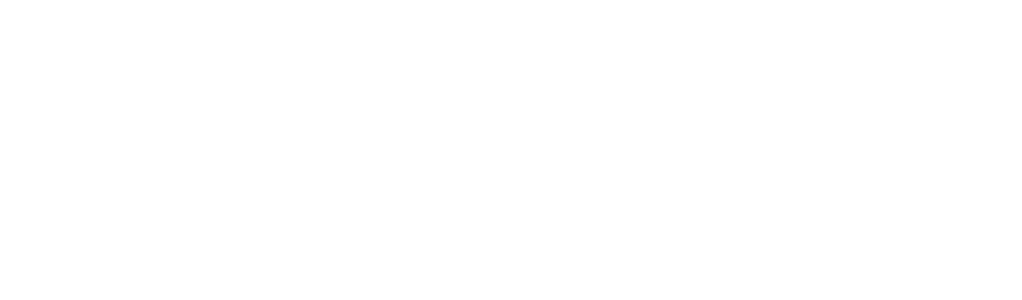
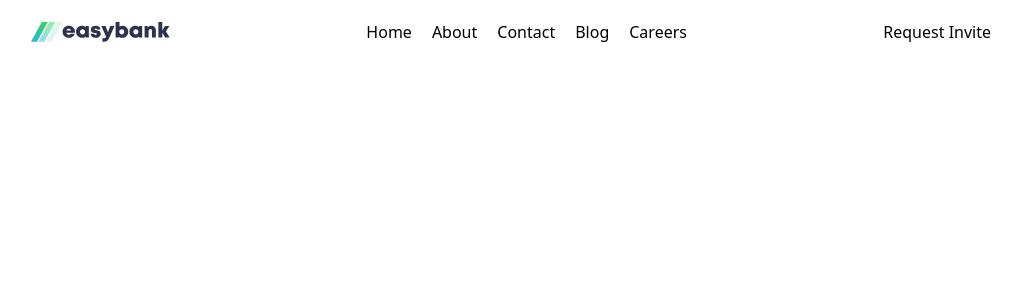
Before and after one commit to Georginio-prod/Easybank-landing-page, a Vue app: page / in a window 1280 px wide. Shown: the top 300 px of the page, without its empty margins (129-1151 px from the left). Built offline with nearby package versions, Linux system fonts and the light colour scheme.

Commit message:
style: add navbar for component

```diff
--- a/package.json
+++ b/package.json
@@ -4,7 +4,7 @@
   "version": "0.0.0",
   "type": "module",
   "scripts": {
-    "dev": "vite",
+    "dev": "vite --host",
     "build": "vite build",
     "preview": "vite preview"
   },
--- a/src/App.vue
+++ b/src/App.vue
@@ -1,10 +1,10 @@
-<script>
-
+<script setup>
+import navbar from './components/navbar.vue'
 </script>
 
 
 <template>
-  <div>
 
-  </div>
+    <navbar/>
+
 </template>
--- a/src/components/navbar.vue
+++ b/src/components/navbar.vue
@@ -1,7 +1,24 @@
 <template>
-    <div>
+    <div class="w-full h-auto flex pt-5 px-40">
+        <div class="w-full flex justify-between items-center">
+            <img src="/public/logo.svg" alt="logo">
 
+            <div class="flex gap-5 justify-center items-center">
+                <button>Home</button>
+                <button>About</button>
+                <button>Contact</button>
+                <button>Blog</button>
+                <button>Careers</button>
+            </div>
+
+            <div>
+                <button>
+                    Request Invite
+                </button>
+            </div>
+        </div>
     </div>
+
 </template>
 
 <script>
```
